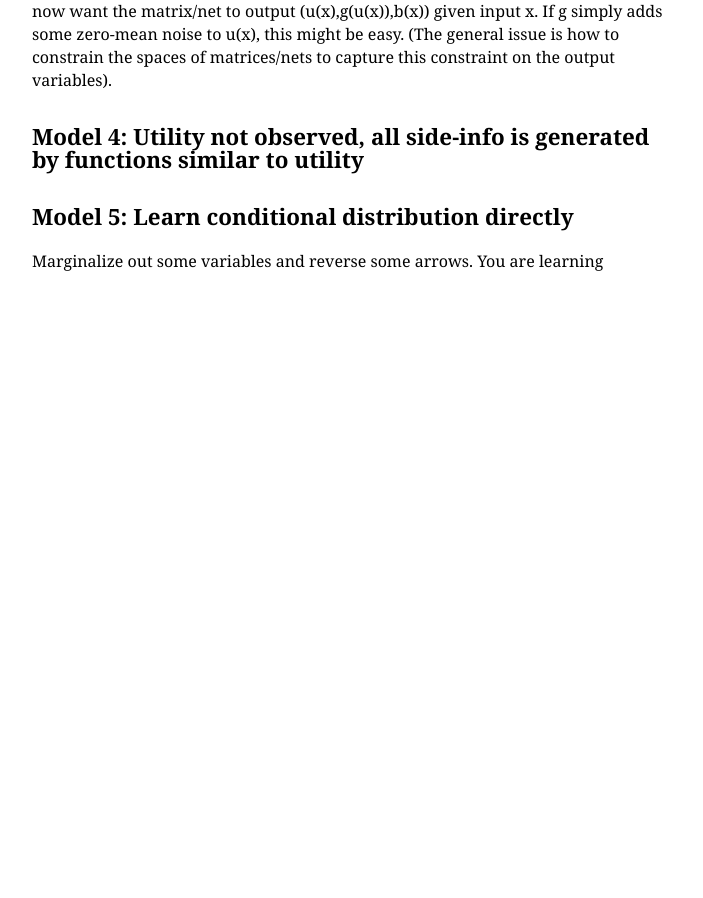
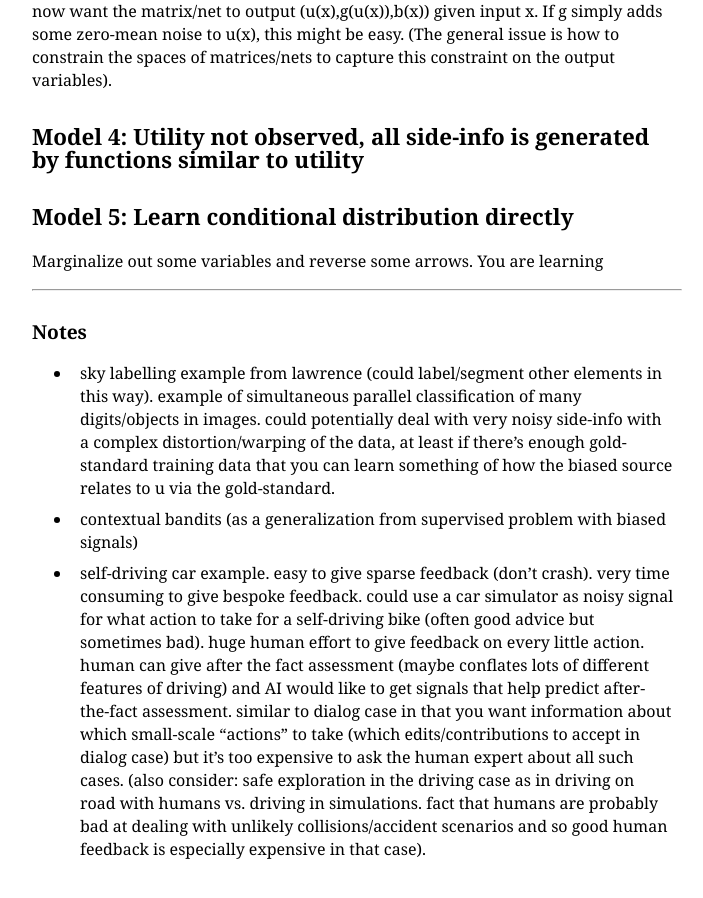
Before and after one commit to stuhlmueller/connoisseur, a Jekyll site: the page built from models/98-bayes-nets.md, in a window 1280 px wide and 900 px high, scrolled down 3323 px. Shown: the whole window, without its empty margins (26-729 px from the left). Built offline with Jekyll 4.4.1, drawn with Linux system fonts in a browser that asks for light colours; nearby versions of some CDN libraries; a script that is not in the unit is left out; before the commit the page ends 3660 px from its top, so only the background shows below that.

Commit message:
added notes

```diff
--- a/models/98-bayes-nets.md
+++ b/models/98-bayes-nets.md
@@ -93,3 +93,13 @@ Again this is close to Model 2. Suppose we are learning a matrix/net for `u` and
 
 ## Model 5: Learn conditional distribution directly
 Marginalize out some variables and reverse some arrows. You are learning
+
+-------
+
+### Notes
+
+- sky labelling example from lawrence (could label/segment other elements in this way). example of simultaneous parallel classification of many digits/objects in images. could potentially deal with very noisy side-info with a complex distortion/warping of the data, at least if there's enough gold-standard training data that you can learn something of how the biased source relates to u via the gold-standard.
+
+- contextual bandits (as a generalization from supervised problem with biased signals)
+
+- self-driving car example. easy to give sparse feedback (don't crash). very time consuming to give bespoke feedback. could use a car simulator as noisy signal for what action to take for a self-driving bike (often good advice but sometimes bad). huge human effort to give feedback on every little action. human can give after the fact assessment (maybe conflates lots of different features of driving) and AI would like to get signals that help predict after-the-fact assessment. similar to dialog case in that you want information about which small-scale "actions" to take (which edits/contributions to accept in dialog case) but it's too expensive to ask the human expert about all such cases. (also consider: safe exploration in the driving case as in driving on road with humans vs. driving in simulations. fact that humans are probably bad at dealing with unlikely collisions/accident scenarios and so good human feedback is especially expensive in that case).
```
